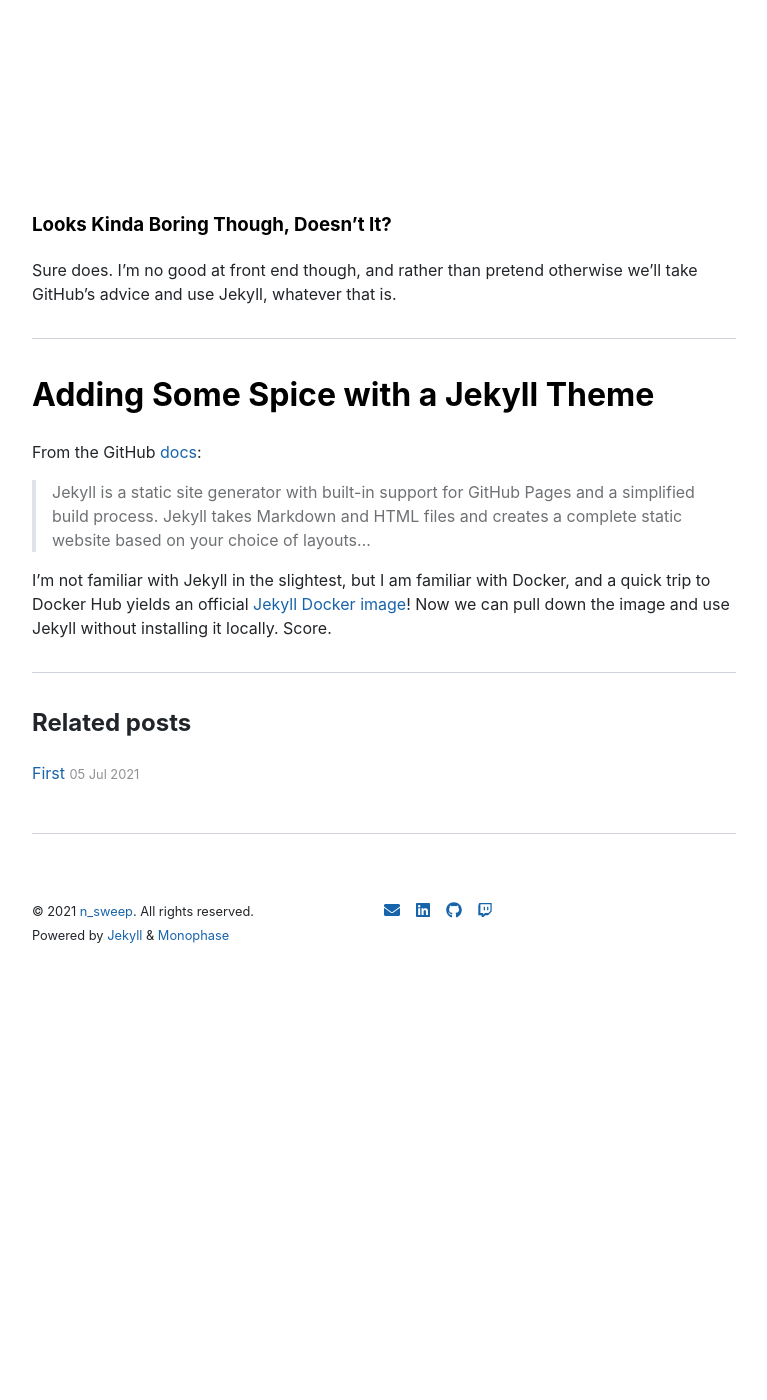
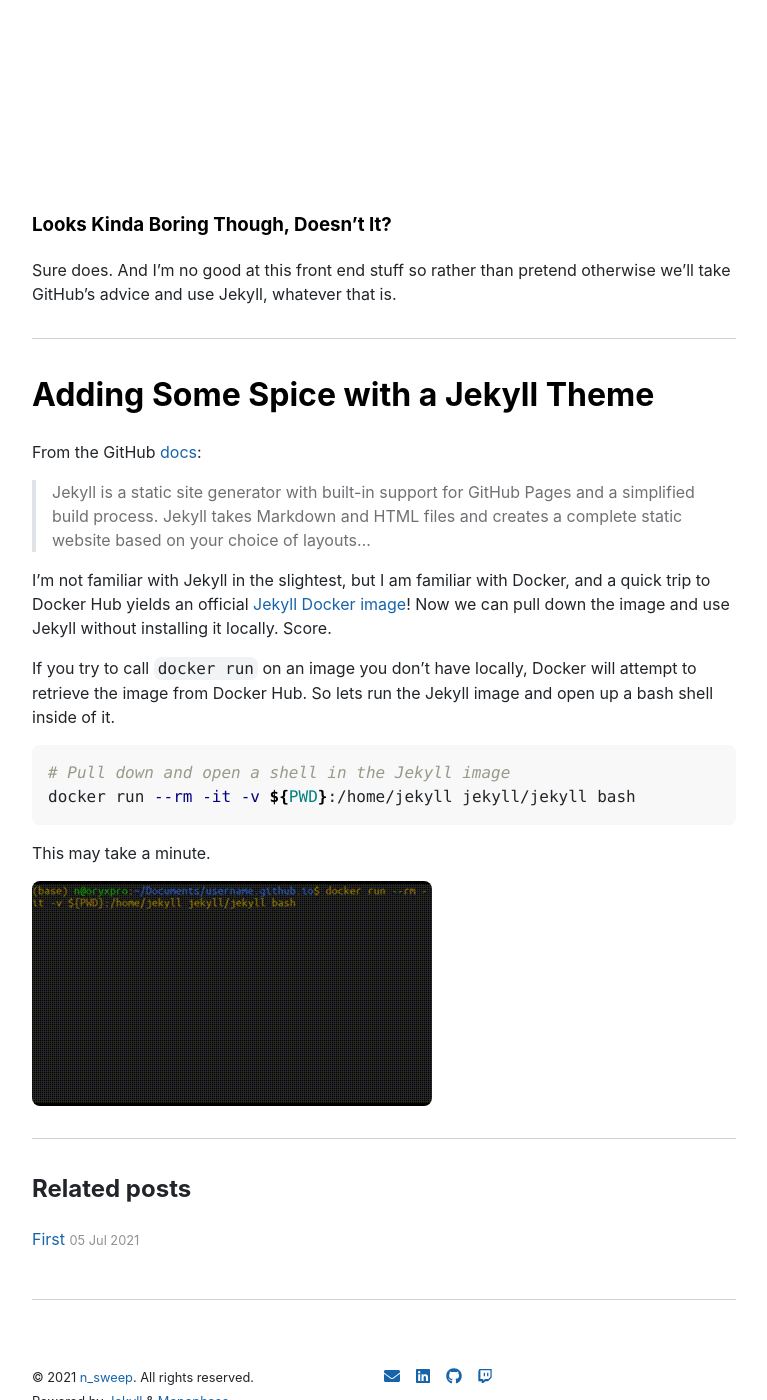
Before and after one commit to n-sweep/nsweep.github.io, a Jekyll site: the page built from _posts/2021-07-05-how-i-made-this-blog.md, in a window 1280 px wide and 1400 px high, scrolled down 2065 px. Shown: the whole window, without its empty margins (256-1023 px from the left). Built offline with Jekyll 4.4.1, drawn with Linux system fonts in a browser that asks for light colours; nearby versions of some CDN libraries; before the commit the page ends 3027 px from its top, so only the background shows below that.

Commit message:
fix cats.md, add docker install gif, post savepoint

````diff
--- a/_posts/2021-07-05-how-i-made-this-blog.md
+++ b/_posts/2021-07-05-how-i-made-this-blog.md
@@ -3,6 +3,7 @@ layout:     post
 title:      "How I Made This Blog With Github Pages, Jekyll and Docker"
 date:       2021-07-05
 categories: github-pages docker jekyll python github
+permalink:  /how-i-made-this-blog/
 ---
 
 Recently I learned how to use a `Dockerfile` to build custom Docker images and. After building an image based on Alpine Linux to run neovim and zsh for a consistent and portable text editor and python environment (I'll write about that soon), I wanted to document the process for my future self. Coincidentally, I had also recently read how easy it was to host a website with [Github Pages](https://pages.github.com/) and I just needed an excuse to learn how. It's all coming together.
@@ -59,7 +60,7 @@ Well done. Grab a cold beverage, pat yourself on the back, and visit **https://_
 <img src="{{ site.url }}/assets/images/content.jpg" />
 
 ### Looks Kinda Boring Though, Doesn't It?
-Sure does. I'm no good at front end though, and rather than pretend otherwise we'll take GitHub's advice and use Jekyll, whatever that is.
+Sure does. And I'm no good at this front end stuff so rather than pretend otherwise we'll take GitHub's advice and use Jekyll, whatever that is.
 
 ---
 
@@ -70,3 +71,14 @@ From the GitHub [docs](https://docs.github.com/en/pages/setting-up-a-github-page
 > Jekyll is a static site generator with built-in support for GitHub Pages and a simplified build process. Jekyll takes Markdown and HTML files and creates a complete static website based on your choice of layouts...
 
 I'm not familiar with Jekyll in the slightest, but I am familiar with Docker, and a quick trip to Docker Hub yields an official [Jekyll Docker image](https://hub.docker.com/r/jekyll/jekyll)! Now we can pull down the image and use Jekyll without installing it locally. Score.
+
+If you try to call `docker run` on an image you don't have locally, Docker will attempt to retrieve the image from Docker Hub. So lets run the Jekyll image and open up a bash shell inside of it.
+
+``` bash
+# Pull down and open a shell in the Jekyll image
+docker run --rm -it -v ${PWD}:/home/jekyll jekyll/jekyll bash
+```
+
+This may take a minute.
+
+<img src="{{ site.url }}/assets/images/docker.gif" />
````
Also changed, not shown: cats.md (+1 -0 lines), index.md (+0 -2 lines), assets/images/docker.gif (added).
